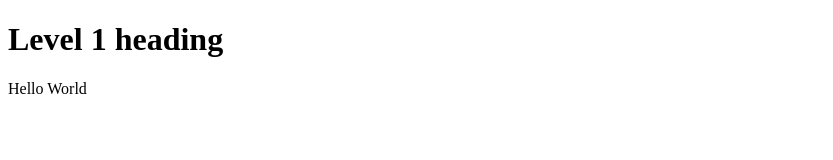
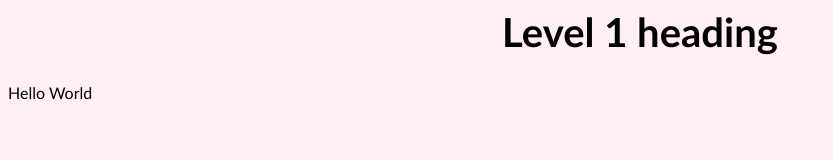
Before and after one commit to cngish98/cngish98.github.io, a plain HTML site: page index.html in a window 1280 px wide. Shown: the whole page, without its empty margins (0-833 px from the left). Drawn offline with Linux system fonts and the light colour scheme.

Commit message:
link css

```diff
--- a/index.html
+++ b/index.html
@@ -1,8 +1,10 @@
-<!DOCTYPE html>
-<html lang="en" dir="ltr">
+<xml version="1.0" encoding="UTF-8">
+<DOCTYPE html>
+<html xmlns="http://www.w3.org/1999/xhtml">
   <head>
     <meta charset="utf-8">
     <title>index</title>
+    <link rel="stylesheet" type="text/css" href="main.css"/>
   </head>
   <body>
     <h1>Level 1 heading</h1>
```
